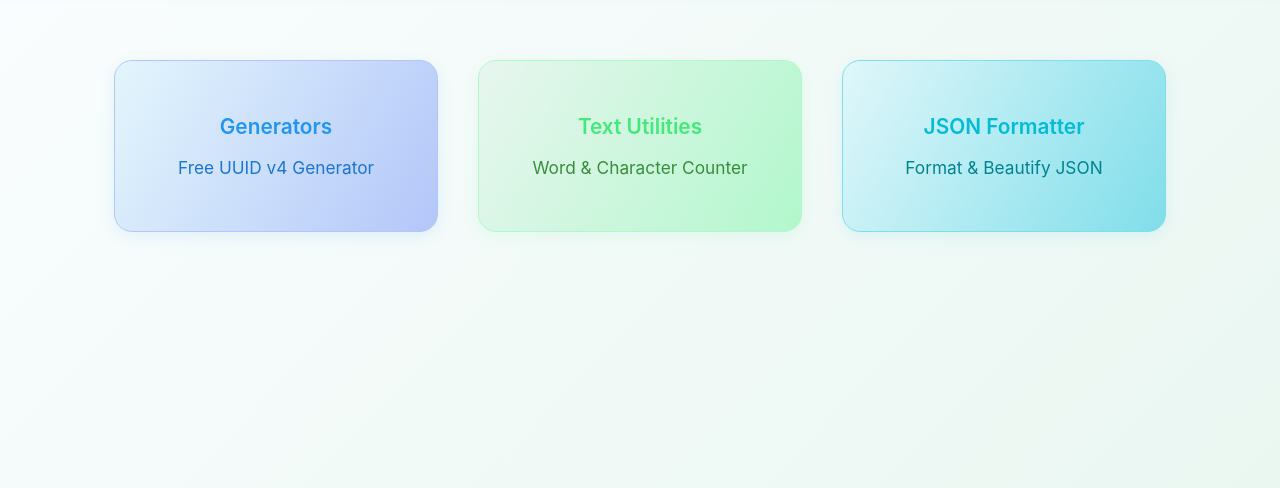
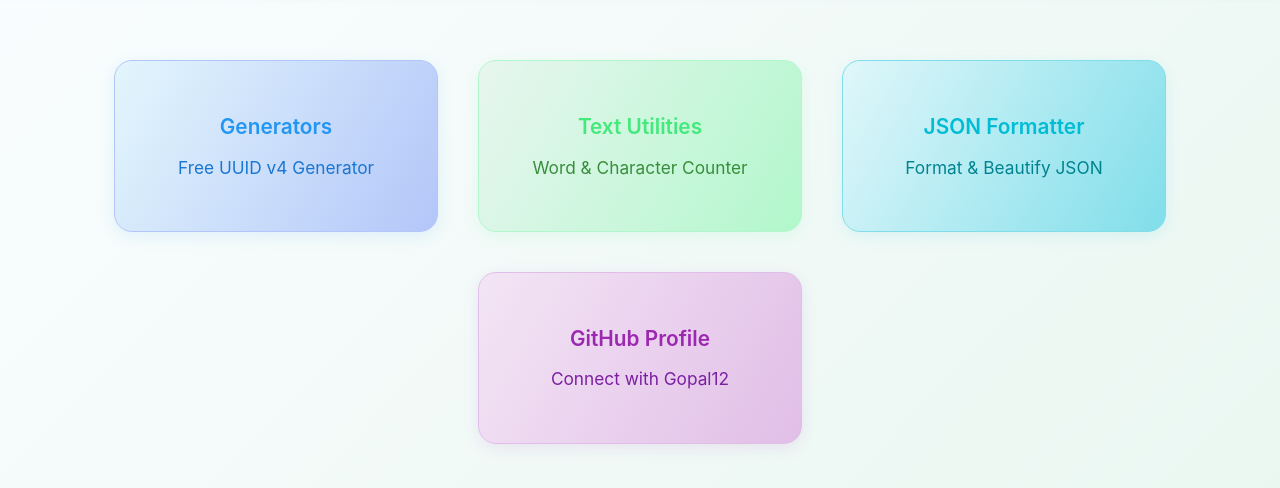
Before and after one commit to GopalShenoy12/central-website, a plain HTML site: page index.html in a window 1280 px wide. Shown: the part 80-568 px from the top of the page. Drawn offline with Linux system fonts and the light colour scheme.

Commit message:
Add GitHub profile section to homepage

```diff
--- a/index.html
+++ b/index.html
@@ -77,6 +77,11 @@
     <h2 style="color: #00bcd4;">JSON Formatter</h2>
     <p style="color: #00838f;">Format & Beautify JSON</p>
   </div>
+
+  <div class="section-card" style="background: linear-gradient(120deg, #f3e5f5 0%, #e1bee7 100%); box-shadow: 0 4px 16px rgba(156, 39, 176, 0.10); border: 1px solid #e1bee7;" onclick="location.href='github.html'">
+    <h2 style="color: #9c27b0;">GitHub Profile</h2>
+    <p style="color: #7b1fa2;">Connect with Gopal12</p>
+  </div>
 </div>
 
 </body>
```
